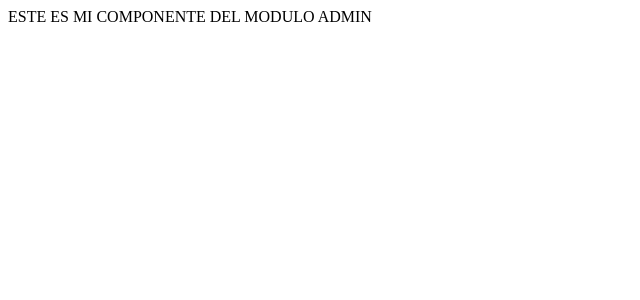
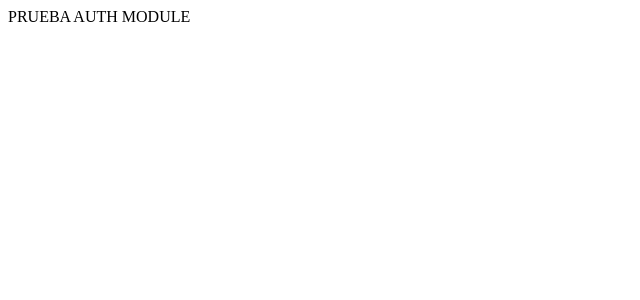
Before and after one commit to DiegoRodas20/frontend.fullstack, an Angular app: page /auth in a window 1280 px wide. Before the commit this address led to /admin. Shown: the top 300 px of the page, without its empty margins (0-640 px from the left). Built offline with nearby package versions, Linux system fonts and the light colour scheme.

Commit message:
Auth module prueba

```diff
--- /dev/null
+++ b/src/app/presentation/auth/auth.component.ts
@@ -0,0 +1,8 @@
+import { Component } from "@angular/core";
+
+@Component({
+    selector: 'app-auth',
+    template: '<div>PRUEBA AUTH MODULE</div>'
+})
+
+export class AuthComponent { }
--- a/src/app/presentation/presentation.routing.ts
+++ b/src/app/presentation/presentation.routing.ts
@@ -9,6 +9,10 @@ const routes: Routes = [
   {
     path: 'client',
     loadChildren: () => import('./client/client.module').then(m => m.ClientModule)
+  },
+  {
+    path: 'auth',
+    loadChildren: () => import('./auth/auth.module').then(m => m.AuthModule)
   },
   {
     path: '**',
```
Also changed, not shown: src/app/presentation/auth/auth.module.ts (added, +14 -0 lines), src/app/presentation/auth/auth.routing.ts (added, +16 -0 lines), src/app/presentation/auth/aldkjasklj.ts (deleted).
